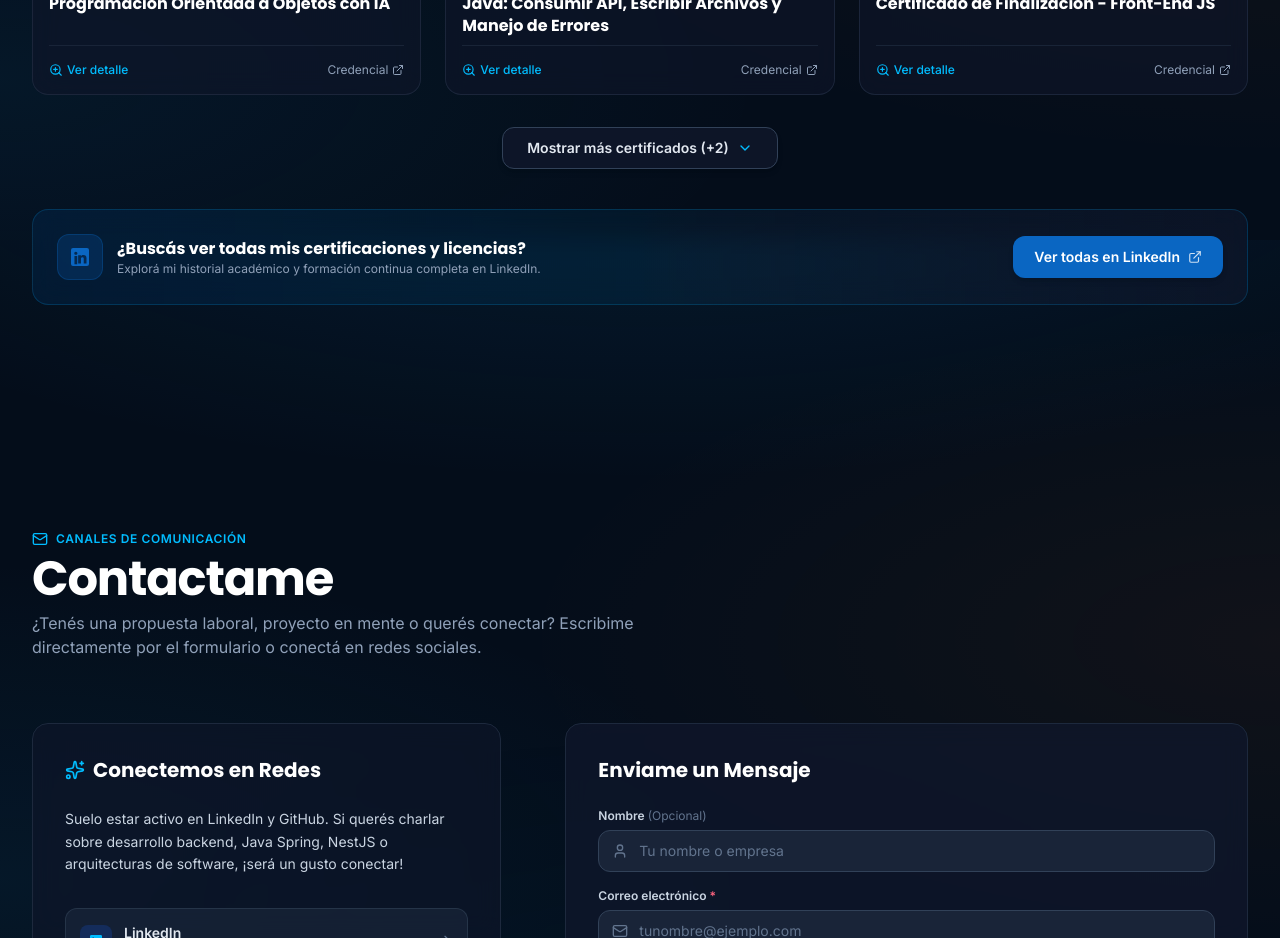
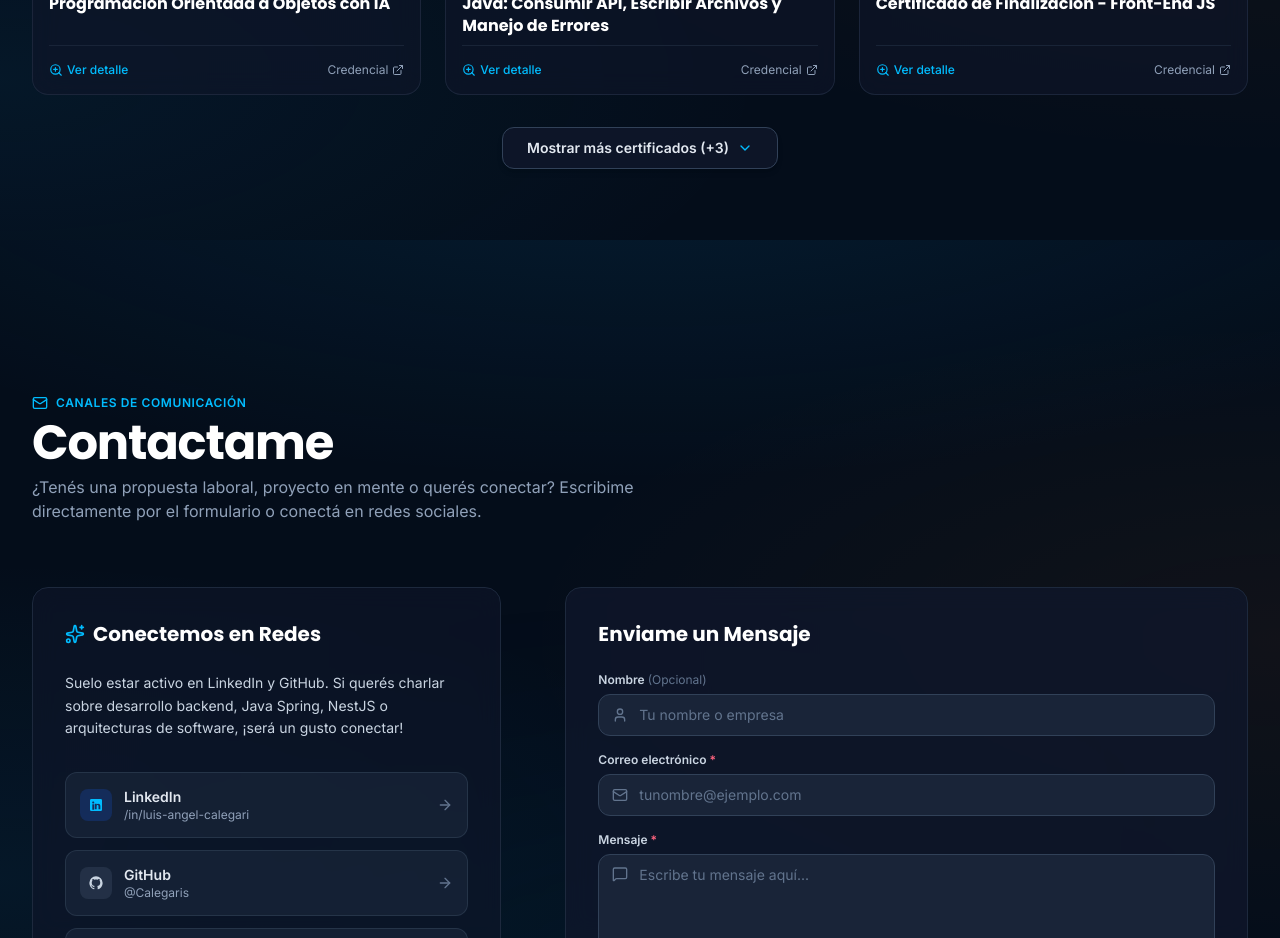
Before and after one commit to Calegaris/luiscalegari-portfolio, a Next.js app: page / in a window 1280 px wide. Shown: the part 6960-7898 px from the top of the page. Built offline with nearby package versions, Linux system fonts and the light colour scheme.

Commit message:
feat(ui): integrate interactive LinkedIn card in grid and add smooth collapsible view

```diff
--- a/src/components/sections/Certificates.tsx
+++ b/src/components/sections/Certificates.tsx
@@ -36,7 +36,9 @@ export function Certificates() {
     ? allFilteredCertificates
     : allFilteredCertificates.slice(0, INITIAL_LIMIT);
 
-  const remainingCount = Math.max(0, allFilteredCertificates.length - INITIAL_LIMIT);
+  const remainingCount = isFiltered
+    ? 0
+    : Math.max(0, allFilteredCertificates.length - INITIAL_LIMIT + 1);
 
   return (
     <section
@@ -103,29 +105,29 @@ export function Certificates() {
               className="px-3 py-1.5 rounded-lg bg-slate-800 text-slate-200 border border-slate-700 text-xs sm:text-sm focus:outline-none focus:ring-2 focus:ring-sky-500"
             >
               <option value="all">Todas las áreas</option>
-              <option value="cloud">Cloud (OCI)</option>
-              <option value="backend">Back-End / Java</option>
+              <option value="cloud">Cloud Computing</option>
               <option value="ia">Inteligencia Artificial</option>
-              <option value="frontend">Front-End</option>
+              <option value="backend">Backend & Java</option>
+              <option value="frontend">Frontend & Web</option>
             </select>
           </div>
         </div>
       </div>
 
-      {/* Certificates Grid */}
-      <motion.div
-        layout
-        className="grid grid-cols-1 sm:grid-cols-2 lg:grid-cols-3 gap-6"
-      >
+      {/* Grid of Certificates & LinkedIn Card */}
+      <div className="grid grid-cols-1 md:grid-cols-2 lg:grid-cols-3 gap-6">
         <AnimatePresence>
-          {displayedCertificates.map((cert) => (
+          {displayedCertificates.map((cert, index) => (
             <motion.div
-              layout
               key={cert.id}
-              initial={{ opacity: 0, scale: 0.95 }}
-              animate={{ opacity: 1, scale: 1 }}
-              exit={{ opacity: 0, scale: 0.95 }}
-              transition={{ duration: 0.3 }}
+              initial={{ opacity: 0, y: 20 }}
+              animate={{ opacity: 1, y: 0 }}
+              exit={{ opacity: 0, y: -10 }}
+              transition={{
+                duration: 0.4,
+                delay: index >= INITIAL_LIMIT ? (index - INITIAL_LIMIT) * 0.08 : 0,
+                ease: [0.25, 0.1, 0.25, 1],
+              }}
               className="group rounded-2xl bg-slate-900/60 border border-slate-800/90 hover:border-sky-500/40 p-4 flex flex-col justify-between backdrop-blur-md transition-all duration-300 hover:-translate-y-1 hover:shadow-xl hover:shadow-sky-950/20"
             >
               {/* Image Preview with click to open */}
@@ -187,8 +189,76 @@ export function Certificates() {
               </div>
             </motion.div>
           ))}
+
+          {/* LinkedIn Invitation Card in Grid with Heartbeat Glow */}
+          {(isFiltered || showAll) && (
+            <motion.div
+              key="linkedin-cta-card"
+              initial={{ opacity: 0, y: 20 }}
+              animate={{ opacity: 1, y: 0 }}
+              exit={{ opacity: 0, y: -10 }}
+              transition={{
+                duration: 0.4,
+                delay: 0.16,
+                ease: [0.25, 0.1, 0.25, 1],
+              }}
+              className="group rounded-2xl bg-gradient-to-br from-[#0a66c2]/15 via-slate-900/80 to-slate-950 border border-sky-500/30 hover:border-[#0a66c2] p-4 flex flex-col justify-between backdrop-blur-md transition-all duration-300 hover:-translate-y-1 hover:shadow-xl hover:shadow-[#0a66c2]/20"
+            >
+              {/* LinkedIn Graphic Header */}
+              <a
+                href="https://www.linkedin.com/in/luis-angel-calegari/details/certifications/"
+                target="_blank"
+                rel="noopener noreferrer"
+                className="relative aspect-[16/11] w-full rounded-xl overflow-hidden bg-gradient-to-br from-[#0a66c2]/20 to-slate-950 border border-[#0a66c2]/30 group-hover:border-[#0a66c2]/60 transition-all flex flex-col items-center justify-center p-6 text-center cursor-pointer mb-4"
+                aria-label="Ver todas las certificaciones en LinkedIn"
+              >
+                {/* Heartbeat Pulse Glow Container */}
+                <div className="relative mb-3 flex items-center justify-center">
+                  <span className="absolute -inset-2 rounded-full bg-[#0a66c2]/40 blur-md animate-pulse" />
+                  <span className="absolute -inset-1 rounded-2xl bg-sky-400/30 animate-ping opacity-60 duration-1000" />
+                  <div className="relative p-3.5 rounded-2xl bg-gradient-to-br from-[#0a66c2]/30 to-[#004182]/60 border border-sky-400/50 text-sky-300 shadow-lg shadow-[#0a66c2]/50 group-hover:scale-110 group-hover:shadow-sky-400/50 transition-all duration-300">
+                    <LinkedInIcon className="w-8 h-8 text-sky-200 drop-shadow-[0_0_10px_rgba(56,189,248,0.9)]" />
+                  </div>
+                </div>
+
+                <span className="text-xs font-semibold text-sky-200">
+                  Historial Académico Completo
+                </span>
+              </a>
+
+              {/* Title & Info */}
+              <div className="space-y-2 flex-1">
+                <div className="flex items-center justify-between gap-2">
+                  <span className="text-[11px] font-semibold uppercase tracking-wider px-2 py-0.5 rounded bg-[#0a66c2]/20 text-sky-300 border border-[#0a66c2]/30">
+                    LinkedIn
+                  </span>
+                  <span className="text-xs text-slate-500">+ Licencias</span>
+                </div>
+
+                <h3 className="text-base font-bold text-white leading-snug group-hover:text-sky-300 transition-colors">
+                  ¿Buscás ver todas mis certificaciones?
+                </h3>
+                <p className="text-xs text-slate-400 leading-relaxed">
+                  Explorá mi historial académico, cursos y licencias técnicas completas en mi perfil de LinkedIn.
+                </p>
+              </div>
+
+              {/* Action Link */}
+              <div className="pt-4 mt-2 border-t border-slate-800/80 flex items-center justify-between text-xs">
+                <a
+                  href="https://www.linkedin.com/in/luis-angel-calegari/details/certifications/"
+                  target="_blank"
+                  rel="noopener noreferrer"
+                  className="text-sky-400 hover:text-sky-300 font-semibold inline-flex items-center gap-1.5 transition-colors"
+                >
+                  <span>Ver todas en LinkedIn</span>
+                  <ExternalLink className="w-3.5 h-3.5 group-hover:translate-x-0.5 transition-transform" />
+                </a>
+              </div>
+            </motion.div>
+          )}
         </AnimatePresence>
-      </motion.div>
+      </div>
 
       {/* Show More / Show Less Toggle Button */}
       {!isFiltered && remainingCount > 0 && (
@@ -212,41 +282,6 @@ export function Certificates() {
         </div>
       )}
 
-      {/* Concise LinkedIn Call to Action Banner */}
-      <motion.div
-        initial={{ opacity: 0, y: 20 }}
-        whileInView={{ opacity: 1, y: 0 }}
-        viewport={{ once: true }}
-        transition={{ duration: 0.5 }}
-        className="mt-10 p-5 sm:p-6 rounded-2xl bg-gradient-to-r from-[#004182]/20 via-[#0077b5]/10 to-slate-900/70 border border-sky-500/20 backdrop-blur-md flex flex-col sm:flex-row items-center justify-between gap-4"
-      >
-        <div className="flex items-center gap-3.5 text-center sm:text-left">
-          <div className="shrink-0 p-2.5 rounded-xl bg-[#0a66c2]/20 border border-[#0a66c2]/30 text-[#0a66c2]">
-            <LinkedInIcon className="w-6 h-6 text-[#0a66c2]" />
-          </div>
-
-          <div>
-            <h3 className="text-sm sm:text-base font-bold text-white">
-              ¿Buscás ver todas mis certificaciones y licencias?
-            </h3>
-            <p className="text-xs text-slate-400">
-              Explorá mi historial académico y formación continua completa en LinkedIn.
-            </p>
-          </div>
-        </div>
-
-        <a
-          href="https://www.linkedin.com/in/luis-angel-calegari/details/certifications/"
-          target="_blank"
-          rel="noopener noreferrer"
-          className="shrink-0 inline-flex items-center gap-2 px-5 py-2.5 rounded-xl font-semibold text-xs sm:text-sm text-white bg-[#0a66c2] hover:bg-[#004182] border border-[#0a66c2]/50 shadow-md hover:-translate-y-0.5 transition-all focus:outline-none focus-visible:ring-2 focus-visible:ring-sky-400"
-          aria-label="Ver todas las certificaciones en LinkedIn"
-        >
-          <span>Ver todas en LinkedIn</span>
-          <ExternalLink className="w-3.5 h-3.5 opacity-80" />
-        </a>
-      </motion.div>
-
       {/* Interactive Modal */}
       <CertificateModal
         certificate={activeModalCert}
```
